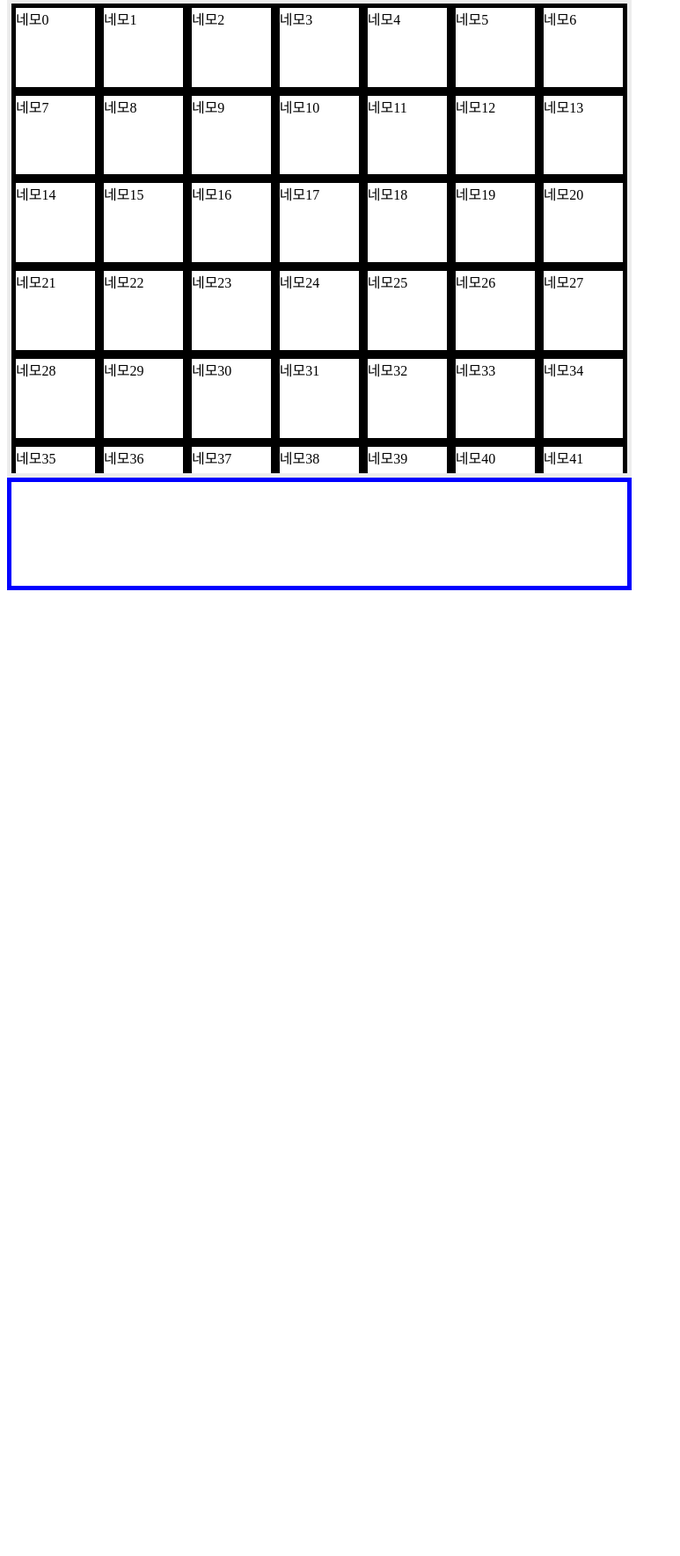
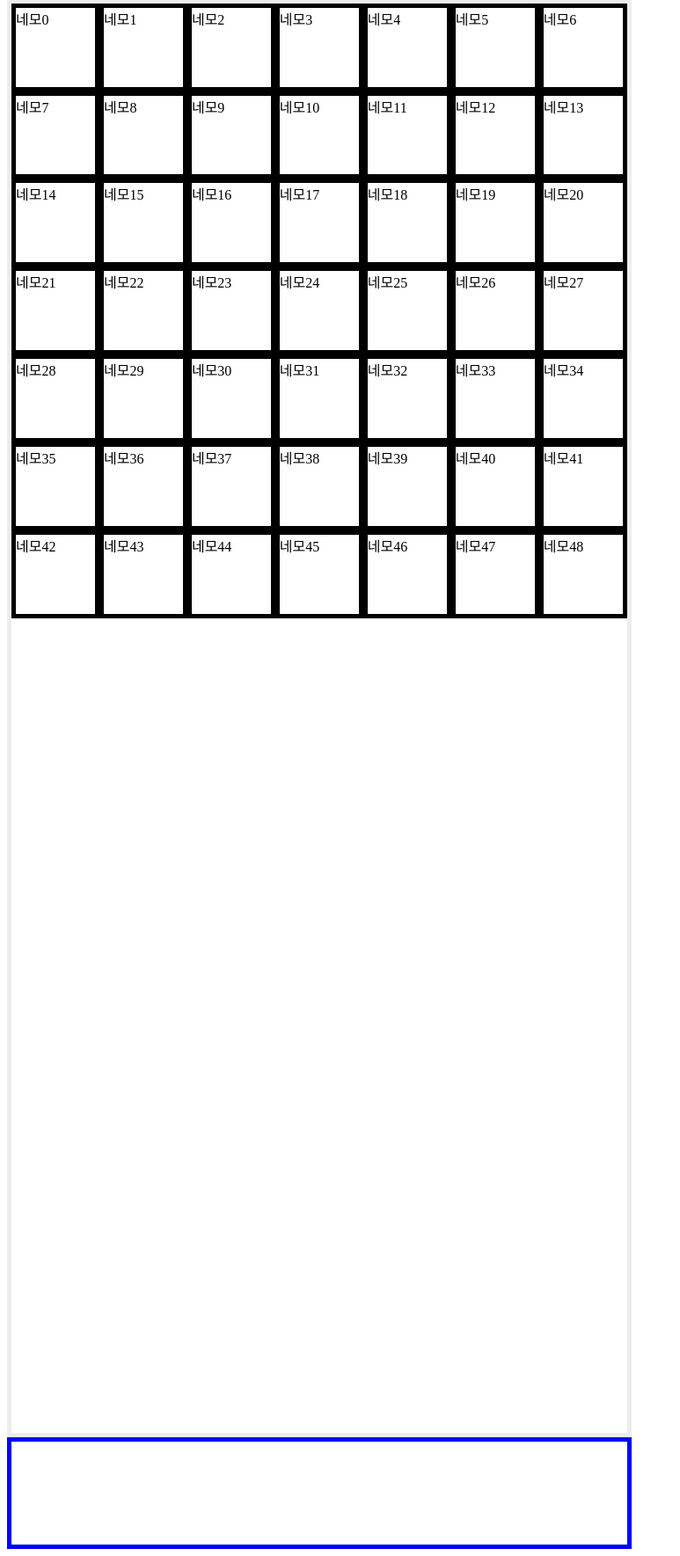
Before and after one commit to youngclown/Numbers_Othello, a Spring app: page /sampleTemplate in a window 1280 px wide. Shown: the part 137-1906 px from the top of the page at 88% size, without its empty margins (0-773 px from the left). Before the commit the page ends 808 px from the top, so only its background shows below. Run offline with Thymeleaf, Linux system fonts and the light colour scheme; the template is opened without the code that fills it, so the values that code supplies are empty; some of the project's set-up classes (security, data sources, template engines, error pages and the like) are left out, and stand-ins take their place.

Commit message:
Add `.editorconfig` and update `sampleTemplate.html` styles
- Introduced a project-wide `.editorconfig` file to enforce consistent coding styles across different editors.
- Refactored `sampleTemplate.html` styles, adjusting the `.wrap` class padding calculation for better aspect ratio handling and removed commented-out code.

```diff
--- a/src/main/resources/templates/sampleTemplate.html
+++ b/src/main/resources/templates/sampleTemplate.html
@@ -29,14 +29,11 @@
         .wrap {
             width: 100%;
             height: 0;
-            /*min-width: 700px;*/
             max-width: 700px;
             overflow: hidden;
-            padding-bottom: 42.3%; /* 이 영역을 비율에 맞게 고정할 방법이 있을까? */
-            /*position: absolute;*/
+            padding-bottom: calc(100% * (9 / 7)); /* 약 42.857% */
             top: 50%;
             left: 50%;
-            /*transform: translate(-50%, -50%);*/
             border: 5px solid #ededed;
         }
 
```
Also changed, not shown: 1 other file.
